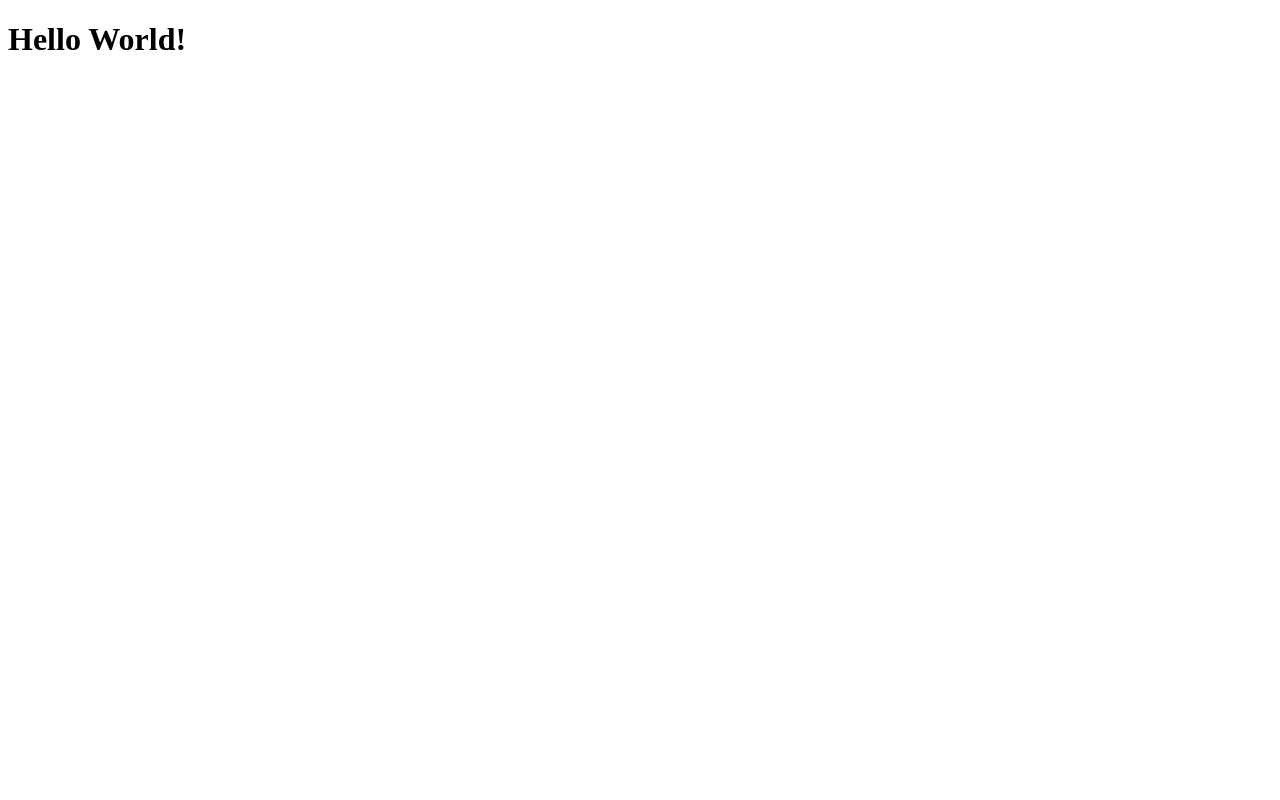
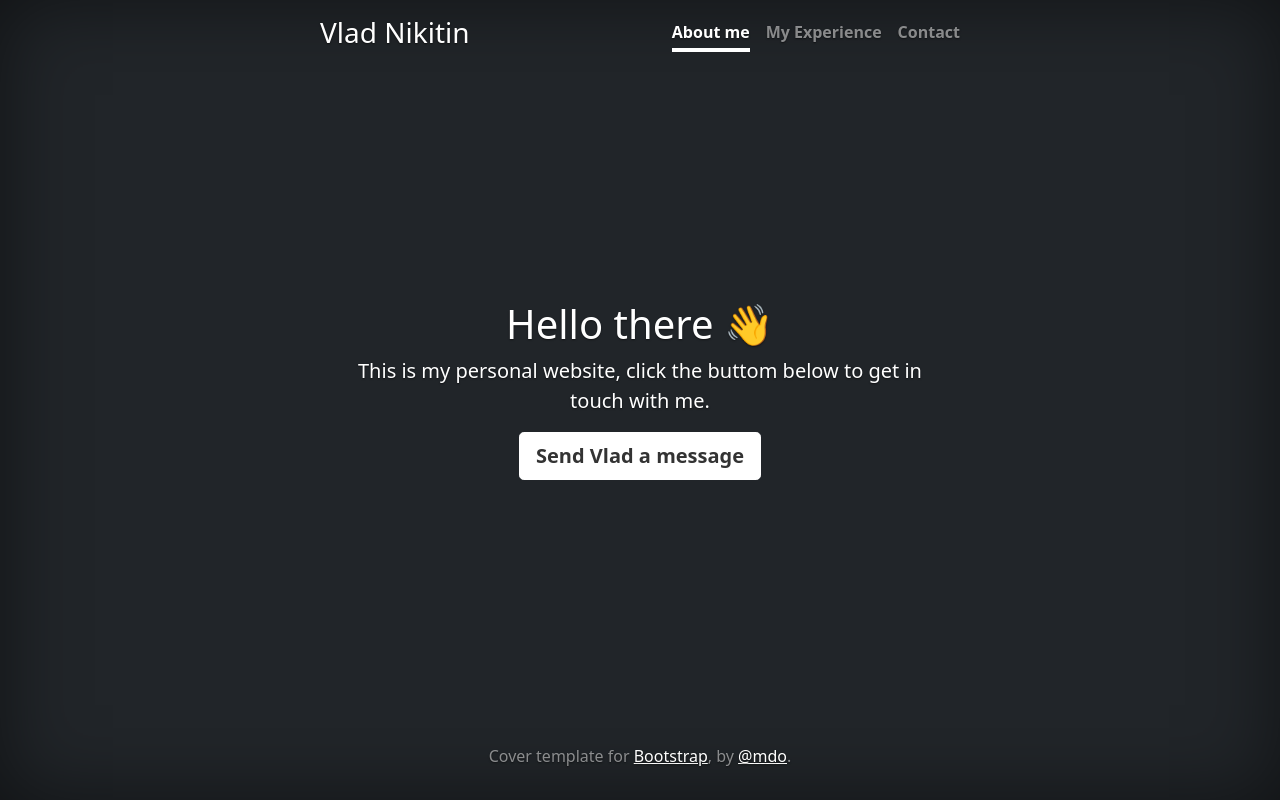
Before and after one commit to inferno2f/portfolio_website, a Django app: page / in a window 1280 px wide. Before the commit the page is almost empty. Run offline with Django 3.2, Linux system fonts and the light colour scheme.

Commit message:
custom template for main page

```diff
--- a/portfolio_website/portfolio_website/settings.py
+++ b/portfolio_website/portfolio_website/settings.py
@@ -119,3 +119,5 @@ USE_TZ = True
 # https://docs.djangoproject.com/en/2.2/howto/static-files/
 
 STATIC_URL = '/static/'
+
+STATICFILES_DIRS = [os.path.join(BASE_DIR, 'static/'),]
--- /dev/null
+++ b/portfolio_website/static/css/cover.css
@@ -0,0 +1,53 @@
+/*
+ * Globals
+ */
+
+
+/* Custom default button */
+.btn-secondary,
+.btn-secondary:hover,
+.btn-secondary:focus {
+  color: #333;
+  text-shadow: none; /* Prevent inheritance from `body` */
+}
+
+
+/*
+ * Base structure
+ */
+
+body {
+  text-shadow: 0 .05rem .1rem rgba(0, 0, 0, .5);
+  box-shadow: inset 0 0 5rem rgba(0, 0, 0, .5);
+}
+
+.cover-container {
+  max-width: 42em;
+}
+
+
+/*
+ * Header
+ */
+
+.nav-masthead .nav-link {
+  padding: .25rem 0;
+  font-weight: 700;
+  color: rgba(255, 255, 255, .5);
+  background-color: transparent;
+  border-bottom: .25rem solid transparent;
+}
+
+.nav-masthead .nav-link:hover,
+.nav-masthead .nav-link:focus {
+  border-bottom-color: rgba(255, 255, 255, .25);
+}
+
+.nav-masthead .nav-link + .nav-link {
+  margin-left: 1rem;
+}
+
+.nav-masthead .active {
+  color: #fff;
+  border-bottom-color: #fff;
+}
--- a/portfolio_website/templates/main/index.html
+++ b/portfolio_website/templates/main/index.html
@@ -1,12 +1,80 @@
-<!DOCTYPE html>
-<html lang="en">
-<head>
-    <meta charset="UTF-8">
-    <meta http-equiv="X-UA-Compatible" content="IE=edge">
-    <meta name="viewport" content="width=device-width, initial-scale=1.0">
-    <title>Document</title>
-</head>
-<body>
-    <h1>Hello World!</h1>
-</body>
+{% load static %}
+<!doctype html>
+<html lang="en" class="h-100">
+
+    <head>
+        <meta charset="utf-8">
+        <meta name="viewport" content="width=device-width, initial-scale=1">
+        <meta name="description" content="">
+        <meta name="author" content="Mark Otto, Jacob Thornton, and Bootstrap contributors">
+        <meta name="generator" content="Hugo 0.88.1">
+        <title>Cover Template · Bootstrap v5.1</title>
+
+        <link rel="canonical" href="https://getbootstrap.com/docs/5.1/examples/cover/">
+
+
+
+        <!-- Bootstrap core CSS -->
+        <link href="https://cdn.jsdelivr.net/npm/bootstrap@5.1.1/dist/css/bootstrap.min.css" rel="stylesheet"
+            integrity="sha384-F3w7mX95PdgyTmZZMECAngseQB83DfGTowi0iMjiWaeVhAn4FJkqJByhZMI3AhiU" crossorigin="anonymous">
+
+        <!-- Favicons replace-->
+        <link rel="apple-touch-icon" href="/docs/5.1/assets/img/favicons/apple-touch-icon.png" sizes="180x180">
+        <link rel="icon" href="/docs/5.1/assets/img/favicons/favicon-32x32.png" sizes="32x32" type="image/png">
+        <link rel="icon" href="/docs/5.1/assets/img/favicons/favicon-16x16.png" sizes="16x16" type="image/png">
+        <link rel="manifest" href="/docs/5.1/assets/img/favicons/manifest.json">
+        <link rel="mask-icon" href="/docs/5.1/assets/img/favicons/safari-pinned-tab.svg" color="#7952b3">
+        <link rel="icon" href="/docs/5.1/assets/img/favicons/favicon.ico">
+        <meta name="theme-color" content="#7952b3">
+
+
+        <style>
+            .bd-placeholder-img {
+                font-size: 1.125rem;
+                text-anchor: middle;
+                -webkit-user-select: none;
+                -moz-user-select: none;
+                user-select: none;
+            }
+
+            @media (min-width: 768px) {
+                .bd-placeholder-img-lg {
+                    font-size: 3.5rem;
+                }
+            }
+        </style>
+
+        <!-- Custom styles for this template -->
+        <link href="{% static '/css/cover.css' %}" rel="stylesheet">
+    </head>
+
+    <body class="d-flex h-100 text-center text-white bg-dark">
+        <div class="cover-container d-flex w-100 h-100 p-3 mx-auto flex-column">
+            <header class="mb-auto">
+                <div>
+                    <h3 class="float-md-start mb-0">Vlad Nikitin</h3>
+                    <nav class="nav nav-masthead justify-content-center float-md-end">
+                        <a class="nav-link active" aria-current="page" href="#">About me</a>
+                        <a class="nav-link" href="#">My Experience</a>
+                        <a class="nav-link" href="#">Contact</a>
+                    </nav>
+                </div>
+            </header>
+
+            <main class="px-3">
+                <h1>Hello there 👋</h1>
+                <p class="lead">This is my personal website,
+                    click the buttom below to get in touch with me.</p>
+                <p class="lead">
+                    <a href="#" class="btn btn-lg btn-secondary fw-bold border-white bg-white">Send Vlad a message</a>
+                </p>
+            </main>
+
+            <footer class="mt-auto text-white-50">
+                <p>Cover template for <a href="https://getbootstrap.com/" class="text-white">Bootstrap</a>, by <a
+                        href="https://twitter.com/mdo" class="text-white">@mdo</a>.</p>
+            </footer>
+        </div>
+    </body>
+
 </html>
```
Also changed, not shown: portfolio_website/templates/base.html (added, +19 -0 lines).
